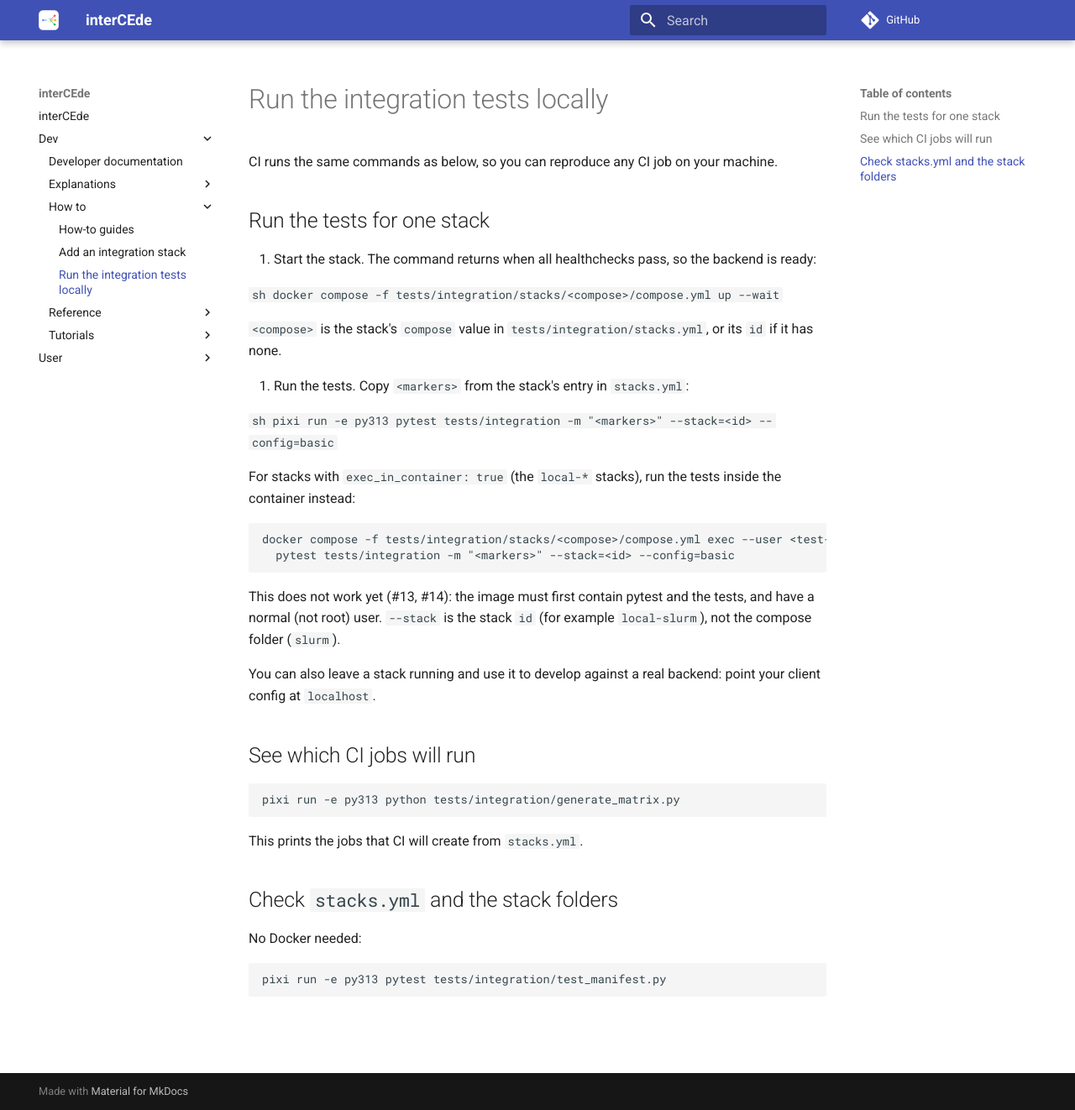
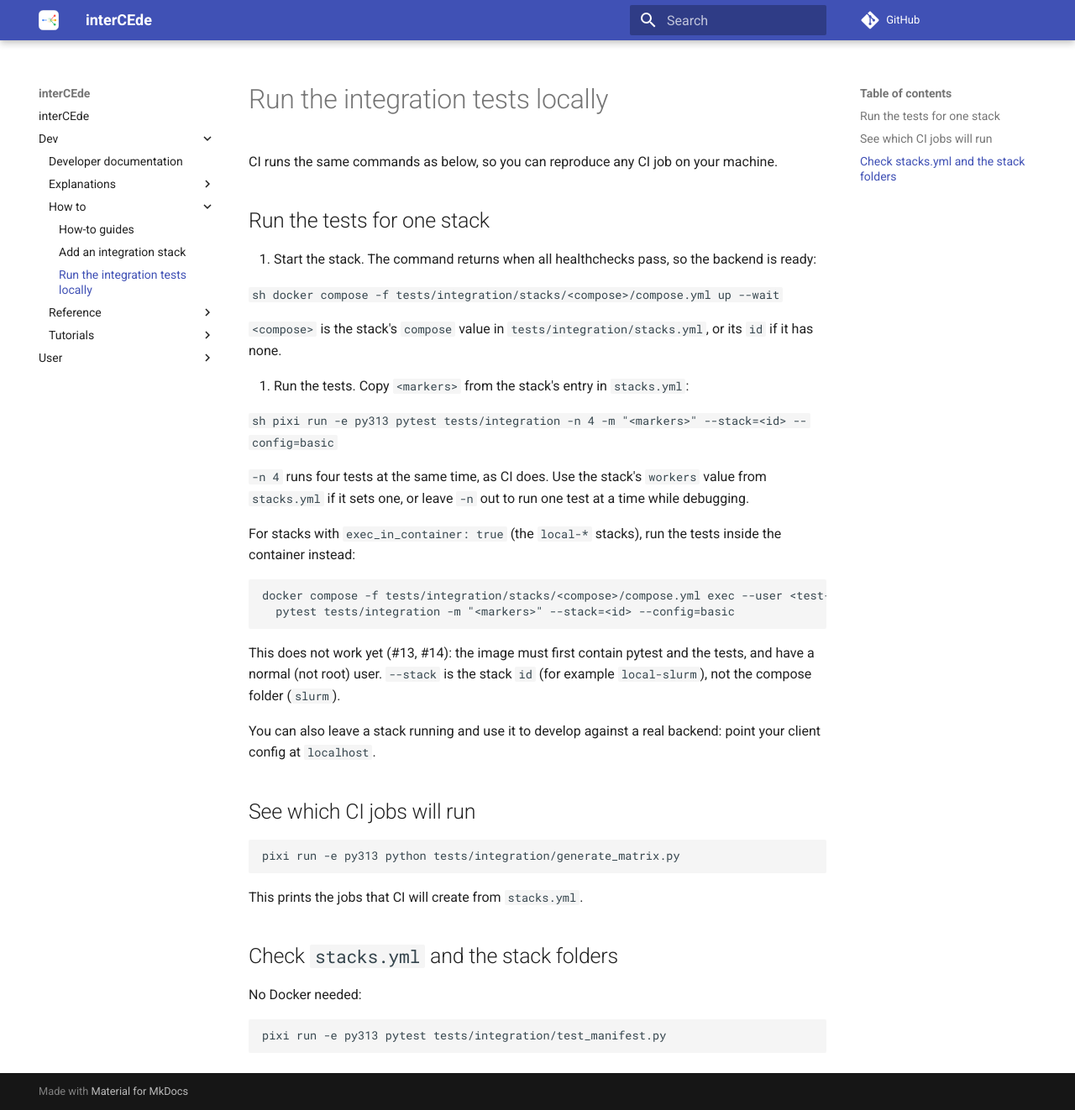
Before and after one commit to DIRACGrid/intercede, an MkDocs documentation site: the page built from docs/dev/how-to/run-integration-tests-locally.md, in a window 1280 px wide and 1322 px high. Shown: the whole window at 84% size. Built offline with MkDocs 1.6.1 and Material for MkDocs 9.7.7, drawn with Linux system fonts in a browser that asks for light colours; comment, search, counter and statistics services are not loaded.

Commit message:
ci: run integration tests side by side and name what is skipped
A stack's tests run with pytest-xdist (stacks.yml `workers`, default 4), and
`-rs --no-fold-skipped` makes the log name every skipped test and why. The
workflow also runs when src/ changes, since that is what it exists to test.

Part of #23.

````diff
--- a/docs/dev/how-to/run-integration-tests-locally.md
+++ b/docs/dev/how-to/run-integration-tests-locally.md
@@ -16,8 +16,11 @@ CI runs the same commands as below, so you can reproduce any CI job on your mach
 2. Run the tests. Copy `<markers>` from the stack's entry in `stacks.yml`:
 
    ```sh
-   pixi run -e py313 pytest tests/integration -m "<markers>" --stack=<id> --config=basic
+   pixi run -e py313 pytest tests/integration -n 4 -m "<markers>" --stack=<id> --config=basic
    ```
+
+`-n 4` runs four tests at the same time, as CI does. Use the stack's `workers` value from
+`stacks.yml` if it sets one, or leave `-n` out to run one test at a time while debugging.
 
 For stacks with `exec_in_container: true` (the `local-*` stacks), run the tests inside the
 container instead:
````
Also changed, not shown: docs/dev/how-to/add-an-integration-stack.md (+1 -1 lines), docs/dev/reference/integration-stacks.md (+1 -0 lines), 4 other files.
